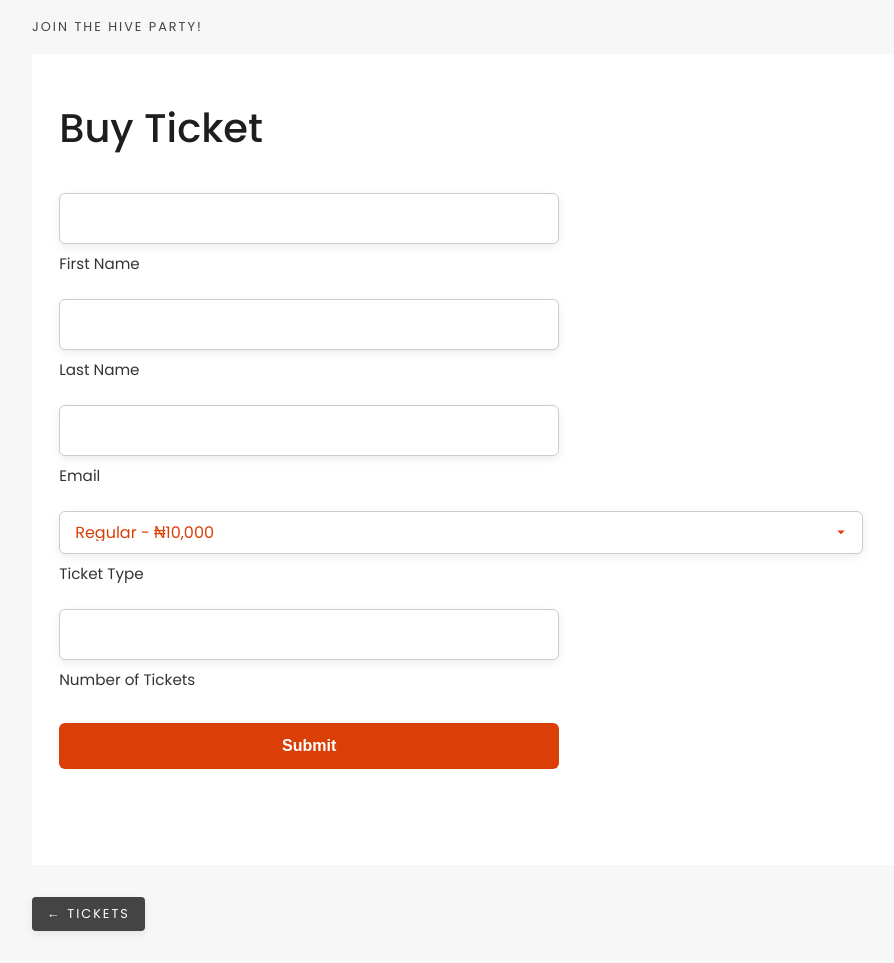
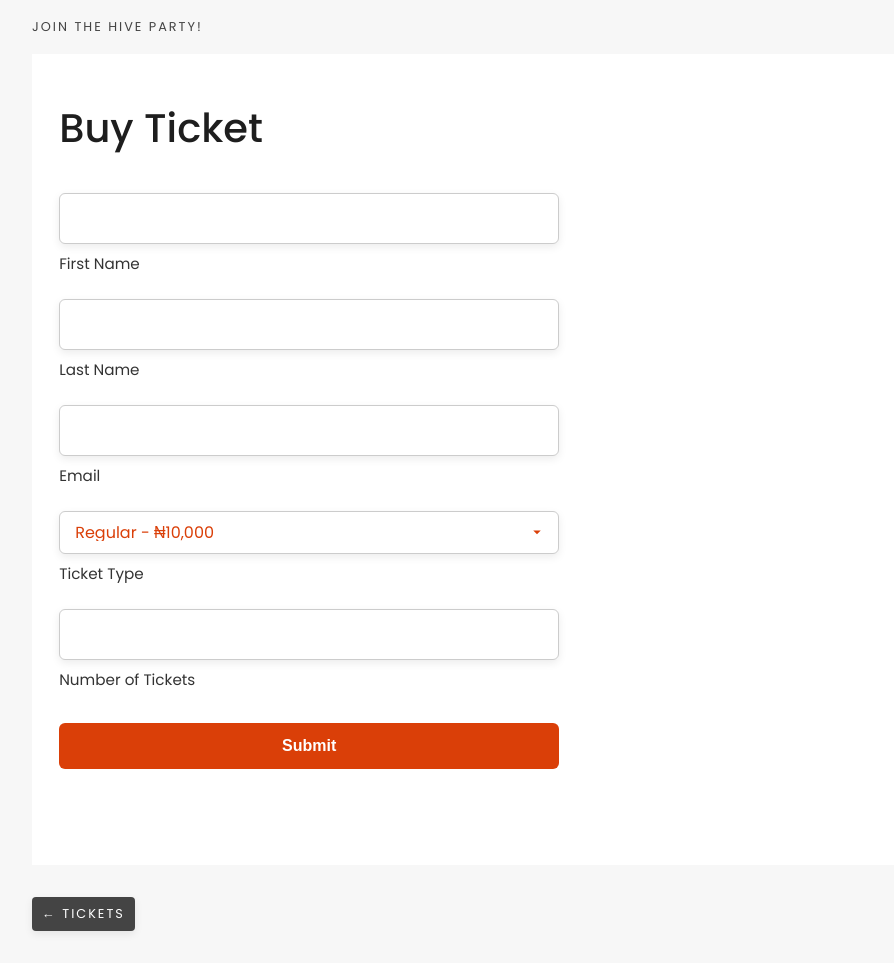
Before and after one commit to Stargirlight/Hive-party, a PHP site: page /form.html in a window 1280 px wide. Shown: the whole page, without its empty margins (16-910 px from the left). Run offline with PHP 8.4, Linux system fonts and the light colour scheme.

Commit message:
Update style.css

```diff
--- a/style.css
+++ b/style.css
@@ -1,4 +1,5 @@
-html, body {
+html,
+body {
   overflow-x: hidden;
 }
 
@@ -1188,7 +1189,7 @@ h6 {
 .back-btn {
   display: inline-block;
   margin-bottom: 1.5rem;
-  padding: 8px 15px;
+  padding: 8px 10px;
   background: #444;
   color: #fff;
   text-decoration: none;
@@ -1262,8 +1263,7 @@ h6 {
 }
 
 .form-group select {
-  padding: 12px 40px 12px 15px;
-  margin-right: -19rem;
+  padding: 12px 15px;
   border: 1px solid #ccc;
   border-radius: 6px;
   font-size: 1rem;
@@ -1294,7 +1294,7 @@ h6 {
 }
 
 #ticketType option {
-  color: #1e1e1e;
+  color: #000;
   text-decoration: none;
   font-weight: 400;
 }
@@ -1380,7 +1380,7 @@ h6 {
     transform: translateY(0);
   }
   50% {
-    transform: translateY(8px); /* how far down it goes */
+    transform: translateY(8px);
   }
 }
 
@@ -1593,7 +1593,6 @@ h6 {
   .hero-container {
     margin-top: 2.1rem;
   }
-
 
   .hero-subtext-two {
     font-weight: 700;
```
Lines whose indentation alone changed are shown as unchanged.
